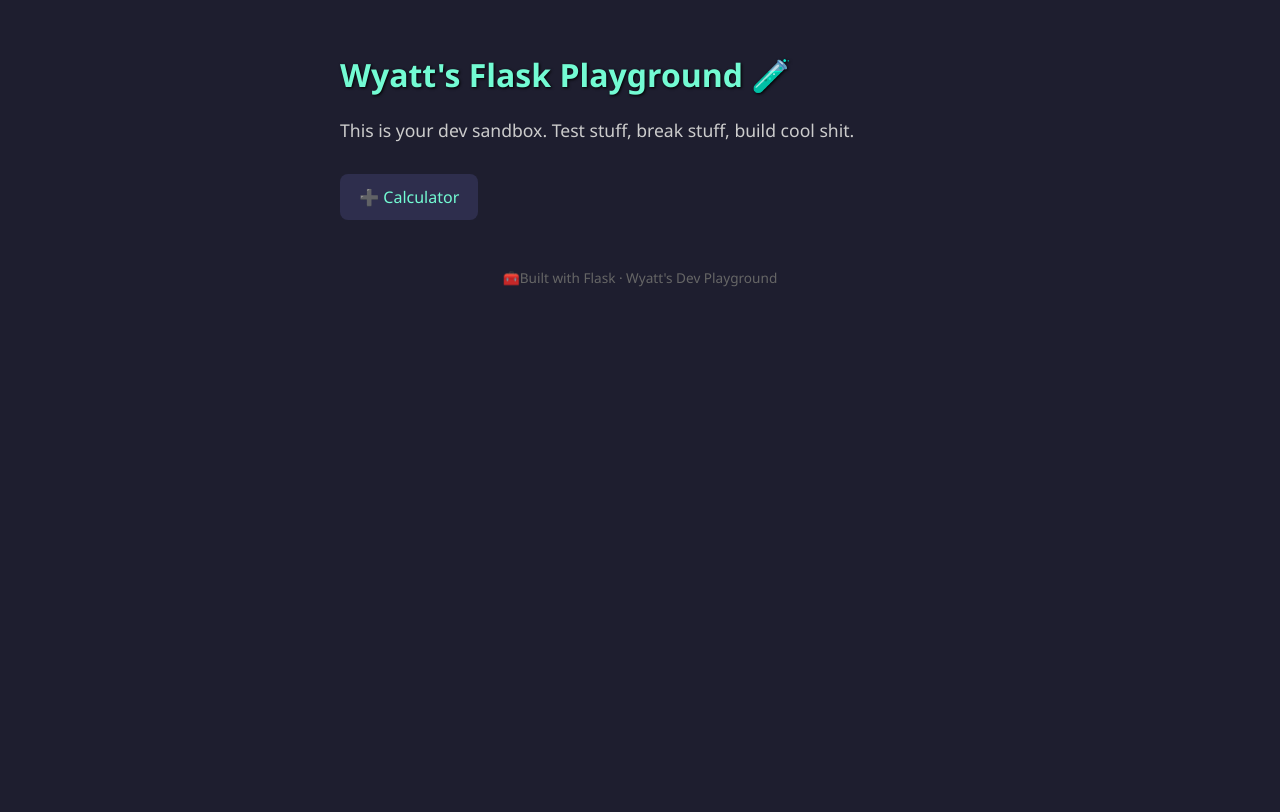
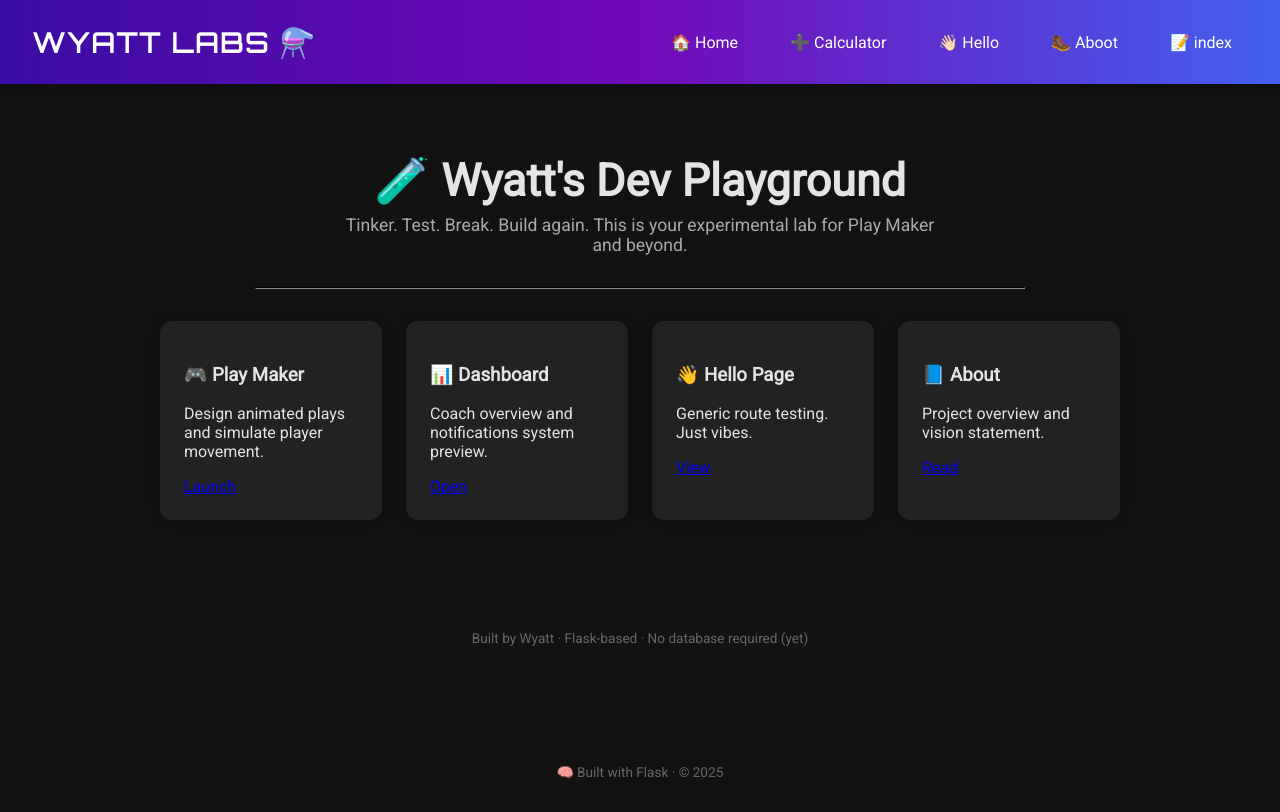
Before and after one commit to wyguy1/Flask_Crud_Test, a Flask app: page / in a window 1280 px wide. Before the commit the page ends 287 px from the top, so only its background shows below. Run offline with Flask 3, Linux system fonts and the light colour scheme.

Commit message:
Added our new item, play maker. This will be a fun and neat tool for an eventual program. Also, Templates applied to everything.

```diff
--- a/app.py
+++ b/app.py
@@ -34,5 +34,10 @@ def calculator():
     else:
         return render_template("calculator.html")
 
+@app.route("/playmaker")
+def play_maker():
+    return render_template("play_maker.html")
+
+
 if __name__ == "__main__":
     app.run(debug=True)
--- a/templates/index.html
+++ b/templates/index.html
@@ -1,76 +1,39 @@
-<!DOCTYPE html>
-<html lang="en">
-<head>
-    <meta charset="UTF-8">
-    <title>Wyatt's Flask Playground</title>
-    <style>
-        body {
-            font-family: 'Segoe UI', Tahoma, Geneva, Verdana, sans-serif;
-            background: #1e1e2f;
-            color: #f1f1f1;
-            margin: 0;
-            padding: 2rem;
-        }
+{% extends "base.html" %}
+{% block title %}Wyatt's Dev Sandbox{% endblock %}
+{% block content %}
+<div style="text-align: center;">
+  <h1 style="font-size: 2.8rem; margin-bottom: 0.5rem;">🧪 Wyatt's Dev Playground</h1>
+  <p style="color: #aaa; font-size: 1.1rem; max-width: 600px; margin: 0 auto;">
+    Tinker. Test. Break. Build again. This is your experimental lab for Play Maker and beyond.
+  </p>
+</div>
 
-        h1 {
-            color: #73fbd3;
-            text-shadow: 1px 1px 3px #000;
-        }
+<hr style="margin: 2rem auto; border-color: #333; width: 80%;">
 
-        p {
-            color: #ccc;
-            font-size: 1.1rem;
-        }
+<div style="display: grid; grid-template-columns: repeat(auto-fit, minmax(220px, 1fr)); gap: 1.5rem; max-width: 1000px; margin: 0 auto;">
+  <div style="background: #222; padding: 1.5rem; border-radius: 12px; box-shadow: 0 0 10px #0004;">
+    <h3>🎮 Play Maker</h3>
+    <p>Design animated plays and simulate player movement.</p>
+    <a href="{{ url_for('play_maker') }}" role="button">Launch</a>
+  </div>
+  <div style="background: #222; padding: 1.5rem; border-radius: 12px; box-shadow: 0 0 10px #0004;">
+    <h3>📊 Dashboard</h3>
+    <p>Coach overview and notifications system preview.</p>
+    <a href="{{ url_for('dashboard') }}" role="button">Open</a>
+  </div>
+  <div style="background: #222; padding: 1.5rem; border-radius: 12px; box-shadow: 0 0 10px #0004;">
+    <h3>👋 Hello Page</h3>
+    <p>Generic route testing. Just vibes.</p>
+    <a href="{{ url_for('hello') }}" role="button" class="secondary">View</a>
+  </div>
+  <div style="background: #222; padding: 1.5rem; border-radius: 12px; box-shadow: 0 0 10px #0004;">
+    <h3>📘 About</h3>
+    <p>Project overview and vision statement.</p>
+    <a href="{{ url_for('about') }}" role="button" class="secondary">Read</a>
+  </div>
+</div>
 
-        ul {
-            list-style: none;
-            padding: 0;
-            margin-top: 2rem;
-        }
-
-        li {
-            margin: 0.5rem 0;
-        }
-
-        a {
-            text-decoration: none;
-            color: #73fbd3;
-            background-color: #2e2e4d;
-            padding: 0.75rem 1.2rem;
-            border-radius: 8px;
-            display: inline-block;
-            transition: 0.2s ease;
-        }
-
-        a:hover {
-            background-color: #3a3a5c;
-            color: #ffffff;
-        }
-
-        .container {
-            max-width: 600px;
-            margin: 0 auto;
-        }
-
-        footer {
-            margin-top: 3rem;
-            font-size: 0.85rem;
-            color: #666;
-            text-align: center;
-        }
-    </style>
-</head>
-<body>
-    <div class="container">
-        <h1>Wyatt's Flask Playground 🧪</h1>
-        <p>This is your dev sandbox. Test stuff, break stuff, build cool shit.</p>
-
-        <ul>
-            <li><a href="{{ url_for('calculator') }}">➕ Calculator</a></li>
-
-        </ul>
-
-        <footer>🧰Built with Flask · Wyatt's Dev Playground</footer>
-    </div>
-</body>
-</html>
+<footer style="margin-top: 4rem; text-align: center; color: #666; font-size: 0.85rem;">
+  <p>Built by Wyatt · Flask-based · No database required (yet)</p>
+</footer>
+{% endblock %}
```
Also changed, not shown: templates/about.html (+6 -10 lines), templates/dashboard.html (+12 -25 lines), templates/hello.html (+6 -10 lines), templates/play_maker.html (added, +133 -0 lines).
